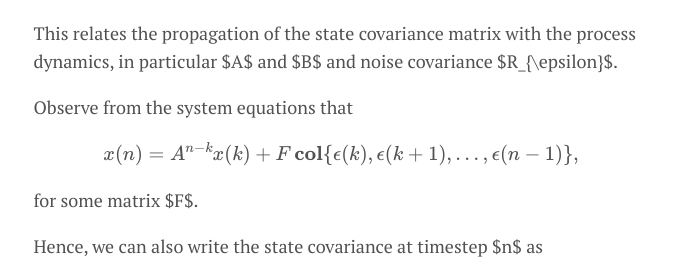
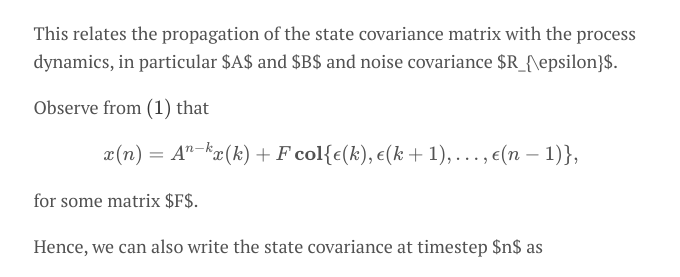
Before and after one commit to CheeGY/cheegy.github.io, a Jekyll site: the page built from _posts/2020-12-29-ModelingUncertainties.md, in a window 1280 px wide. Shown: the part 1227-1504 px from the top of the page, without its empty margins (299-979 px from the left). Built offline with Jekyll 4.4.1, drawn with Linux system fonts in a browser that asks for light colours; formulas are drawn with MathJax 3; some of the changed text lies outside the part shown.

Commit message:
Update 2020-12-29-ModelingUncertainties.md

```diff
--- a/_posts/2020-12-29-ModelingUncertainties.md
+++ b/_posts/2020-12-29-ModelingUncertainties.md
@@ -16,7 +16,7 @@ $$
 \begin{aligned}
 x(k+1) &= Ax(k) + B \epsilon(k)\\
 w(k) &= Cx(k) + \epsilon(k),
-\end{aligned} \tag{1}
+\end{aligned} \label{1}\tag{1}
 $$
 
 where it is assumed that all eigenvalues of $A$ lie strictly inside the unit circle (asymptotically stable) and $\epsilon(k)$ is assumed to be standard Gaussian noise with zero mean and covariance $R_{\epsilon}$ and stationary.
@@ -31,12 +31,12 @@ P_{n+1} :&= \langle x(n+1), x(n+1) \rangle\\
     &= \langle Ax(n) + B\epsilon(n), Ax(n) + B\epsilon(n) \rangle \\
     &= A \langle x(n), x(n) \rangle A^T + B \langle \epsilon(n), \epsilon(n) \rangle B^T\\
     &= A P_{n} A^T + B R_{\epsilon} B^T
-\end{aligned} \tag{2}
+\end{aligned} \label{2}\tag{2}
 $$
 
 This relates the propagation of the state covariance matrix with the process dynamics, in particular $A$ and $B$ and noise covariance $R_{\epsilon}$.
 
-Observe from the system equations that
+Observe from \eqref{1} that
 
 $$
 x(n) = A^{n-k} x(k) + F\,\textbf{col}\{\epsilon(k), \epsilon(k+1),\dots,\epsilon(n-1)\},
```
